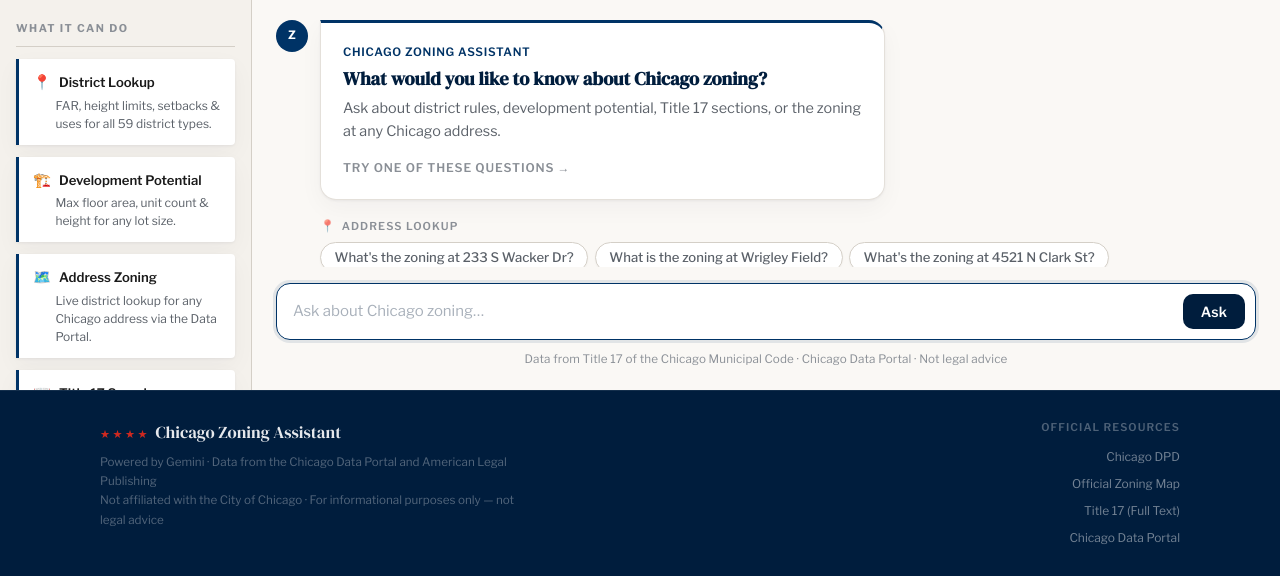
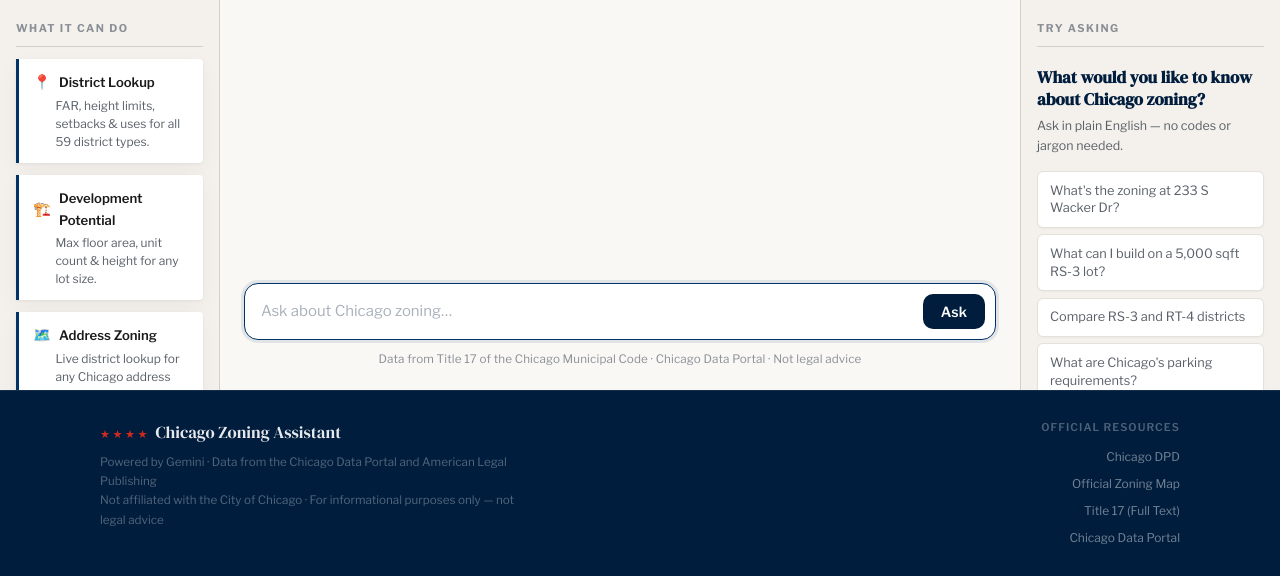
Before and after one commit to adkf37/chicago-zoning-mcp, a Flask app: page / in a window 1280 px wide. Shown: the part 224-800 px from the top of the page. Run offline with Flask 3, Linux system fonts and the light colour scheme.

Commit message:
more frontend improve

```diff
--- a/web/templates/index.html
+++ b/web/templates/index.html
@@ -204,11 +204,11 @@
       margin-bottom: 0;
     }
 
-    /* ─── MAIN TWO-COLUMN LAYOUT ──────────────────────────── */
+    /* ─── MAIN THREE-COLUMN LAYOUT ────────────────────────── */
     .main-layout {
       flex: 1;
       display: grid;
-      grid-template-columns: 252px 1fr;
+      grid-template-columns: 220px 1fr 260px;
       min-height: 0;
       overflow: hidden;
     }
@@ -429,92 +429,75 @@
       padding: 0.15rem 0.55rem;
     }
 
-    /* ─── WELCOME + SUGGESTIONS ───────────────────────────── */
-    .welcome-block {
-      background: var(--bot-bg);
-      border: 1px solid var(--border);
-      border-top: 3px solid var(--navy);
-      padding: 1.25rem 1.375rem;
-      border-radius: 0 1rem 1rem 1rem;
-      max-width: 78%;
-      box-shadow: var(--card-shadow);
+    /* ─── RIGHT PANEL (welcome + suggestions) ───────────────── */
+    .suggestions-panel {
+      background: var(--warm-white);
+      border-left: 1px solid var(--rule);
+      overflow-y: auto;
+      padding: 1.25rem 1rem;
+      display: flex;
+      flex-direction: column;
+      gap: 0;
     }
 
-    .welcome-block__heading {
-      font-family: var(--font-display);
-      font-size: 1.15rem;
-      color: var(--navy-deep);
-      margin-bottom: 0.35rem;
-      line-height: 1.3;
+    .panel__label {
+      font-size: 0.67rem;
+      font-weight: 700;
+      letter-spacing: 0.14em;
+      text-transform: uppercase;
+      color: var(--text-light);
+      margin-bottom: 0.5rem;
+      padding-bottom: 0.5rem;
+      border-bottom: 1px solid var(--rule);
     }
 
-    .welcome-block__text {
-      font-size: 0.9rem;
-      color: var(--text-muted);
-      line-height: 1.65;
-      margin-bottom: 0.875rem;
+    .panel__heading {
+      font-family: var(--font-display);
+      font-size: 1.05rem;
+      color: var(--navy-deep);
+      line-height: 1.3;
+      margin-bottom: 0.35rem;
+      margin-top: 0.75rem;
     }
 
-    .welcome-block__prompt {
-      font-size: 0.75rem;
-      font-weight: 600;
-      letter-spacing: 0.07em;
-      text-transform: uppercase;
-      color: var(--text-light);
+    .panel__subtext {
+      font-size: 0.78rem;
+      color: var(--text-muted);
+      line-height: 1.55;
+      margin-bottom: 1rem;
     }
 
-    /* ─── SUGGESTION GROUPS ───────────────────────────────── */
-    .suggestions {
-      padding-left: 2.75rem;
-    }
-
-    .suggestion-group {
-      margin-bottom: 0.75rem;
-    }
-
-    .suggestion-group__label {
-      display: flex;
-      align-items: center;
-      gap: 0.35rem;
-      font-size: 0.68rem;
-      font-weight: 600;
+    .panel__questions-label {
+      font-size: 0.67rem;
+      font-weight: 700;
       letter-spacing: 0.1em;
       text-transform: uppercase;
       color: var(--text-light);
-      margin-bottom: 0.4rem;
+      margin-bottom: 0.5rem;
     }
 
-    .suggestion-group__icon {
-      font-size: 0.75rem;
-      opacity: 0.7;
+    .panel-chip {
+      display: block;
+      width: 100%;
+      text-align: left;
+      background: var(--card-bg);
+      border: 1px solid var(--border);
+      border-radius: 6px;
+      padding: 0.6rem 0.75rem;
+      font-family: var(--font-body);
+      font-size: 0.8rem;
+      color: var(--text-muted);
+      cursor: pointer;
+      line-height: 1.4;
+      margin-bottom: 0.4rem;
+      transition: border-color 0.15s, color 0.15s, background 0.15s;
+      box-shadow: 0 1px 2px rgba(0,0,0,0.04);
     }
 
-    .suggestion-group__chips {
-      display: flex;
-      flex-wrap: wrap;
-      gap: 0.4rem;
-    }
-
-    .chip {
-      font-size: 0.82rem;
-      font-weight: 500;
-      padding: 0.38rem 0.85rem;
-      border: 1px solid var(--rule);
-      border-radius: 9999px;
-      background: var(--card-bg);
-      color: var(--text-muted);
-      cursor: pointer;
-      box-shadow: 0 1px 2px rgba(0,0,0,0.04);
-      transition: all 0.15s ease;
-      font-family: var(--font-body);
-    }
-
-    .chip:hover {
-      background: #eff6ff;
-      border-color: #93c5fd;
-      color: #1d4ed8;
-      transform: translateY(-1px);
-      box-shadow: 0 2px 6px rgba(29,78,216,0.1);
+    .panel-chip:hover {
+      border-color: var(--navy);
+      color: var(--navy);
+      background: #f0f4fa;
     }
 
     /* ─── TYPING INDICATOR ────────────────────────────────── */
@@ -692,13 +675,15 @@
     }
 
     /* ─── RESPONSIVE ──────────────────────────────────────── */
+    @media (max-width: 900px) {
+      .main-layout { grid-template-columns: 200px 1fr; }
+      .suggestions-panel { display: none; }
+    }
     @media (max-width: 768px) {
       .main-layout { grid-template-columns: 1fr; }
       .sidebar { display: none; }
       .top-nav__links { display: none; }
       .bubble { max-width: 90%; }
-      .welcome-block { max-width: 90%; }
-      .suggestions { padding-left: 0; }
       .site-footer__inner { grid-template-columns: 1fr; }
       .site-footer__links { text-align: left; }
       .hero__headline { font-size: 1.6rem; }
@@ -781,66 +766,7 @@
   <main class="chat-wrapper">
 
     <div id="messages" class="messages">
-
-      <!-- Welcome message -->
-      <div class="msg-row">
-        <div class="avatar avatar--bot">Z</div>
-        <div>
-          <div class="welcome-block">
-            <p class="bubble-label">Chicago Zoning Assistant</p>
-            <h2 class="welcome-block__heading">What would you like to know about Chicago zoning?</h2>
-            <p class="welcome-block__text">
-              Ask about district rules, development potential, Title 17 sections,
-              or the zoning at any Chicago address.
-            </p>
-            <p class="welcome-block__prompt">Try one of these questions →</p>
-          </div>
-        </div>
-      </div>
-
-      <!-- Suggestion chips (grouped by topic) -->
-      <div id="suggestions" class="suggestions">
-
-        <div class="suggestion-group">
-          <p class="suggestion-group__label">
-            <span class="suggestion-group__icon" aria-hidden="true">📍</span>
-            Address Lookup
-          </p>
-          <div class="suggestion-group__chips">
-            <button class="chip" onclick="sendSuggestion(this)">What's the zoning at 233 S Wacker Dr?</button>
-            <button class="chip" onclick="sendSuggestion(this)">What is the zoning at Wrigley Field?</button>
-            <button class="chip" onclick="sendSuggestion(this)">What's the zoning at 4521 N Clark St?</button>
-          </div>
-        </div>
-
-        <div class="suggestion-group">
-          <p class="suggestion-group__label">
-            <span class="suggestion-group__icon" aria-hidden="true">🏗️</span>
-            District Rules
-          </p>
-          <div class="suggestion-group__chips">
-            <button class="chip" onclick="sendSuggestion(this)">What can I build on a 5,000 sqft RS-3 lot?</button>
-            <button class="chip" onclick="sendSuggestion(this)">Compare RS-3 and RT-4 districts</button>
-            <button class="chip" onclick="sendSuggestion(this)">List all residential district types in Chicago</button>
-            <button class="chip" onclick="sendSuggestion(this)">What are the height limits in a DX-5 district?</button>
-            <button class="chip" onclick="sendSuggestion(this)">What is the FAR for a B1-3 neighborhood shopping district?</button>
-          </div>
-        </div>
-
-        <div class="suggestion-group">
-          <p class="suggestion-group__label">
-            <span class="suggestion-group__icon" aria-hidden="true">📖</span>
-            Zoning Code
-          </p>
-          <div class="suggestion-group__chips">
-            <button class="chip" onclick="sendSuggestion(this)">What does section 17-15-0100 say?</button>
-            <button class="chip" onclick="sendSuggestion(this)">What are Chicago's parking requirements?</button>
-            <button class="chip" onclick="sendSuggestion(this)">How do I get a zoning variance in Chicago?</button>
-          </div>
-        </div>
-
-      </div>
-
+      <!-- Messages appear here -->
     </div><!-- /messages -->
 
     <!-- Input area -->
@@ -864,6 +790,19 @@
     </div>
 
   </main>
+
+  <!-- ═══ RIGHT PANEL ══════════════════════════════════════════ -->
+  <aside class="suggestions-panel">
+    <p class="panel__label">Try asking</p>
+    <h2 class="panel__heading">What would you like to know about Chicago zoning?</h2>
+    <p class="panel__subtext">Ask in plain English — no codes or jargon needed.</p>
+
+    <button class="panel-chip" onclick="sendSuggestion(this)">What's the zoning at 233 S Wacker Dr?</button>
+    <button class="panel-chip" onclick="sendSuggestion(this)">What can I build on a 5,000 sqft RS-3 lot?</button>
+    <button class="panel-chip" onclick="sendSuggestion(this)">Compare RS-3 and RT-4 districts</button>
+    <button class="panel-chip" onclick="sendSuggestion(this)">What are Chicago's parking requirements?</button>
+    <button class="panel-chip" onclick="sendSuggestion(this)">How do I get a zoning variance in Chicago?</button>
+  </aside>
 
   </div><!-- /main-layout -->
 
```
